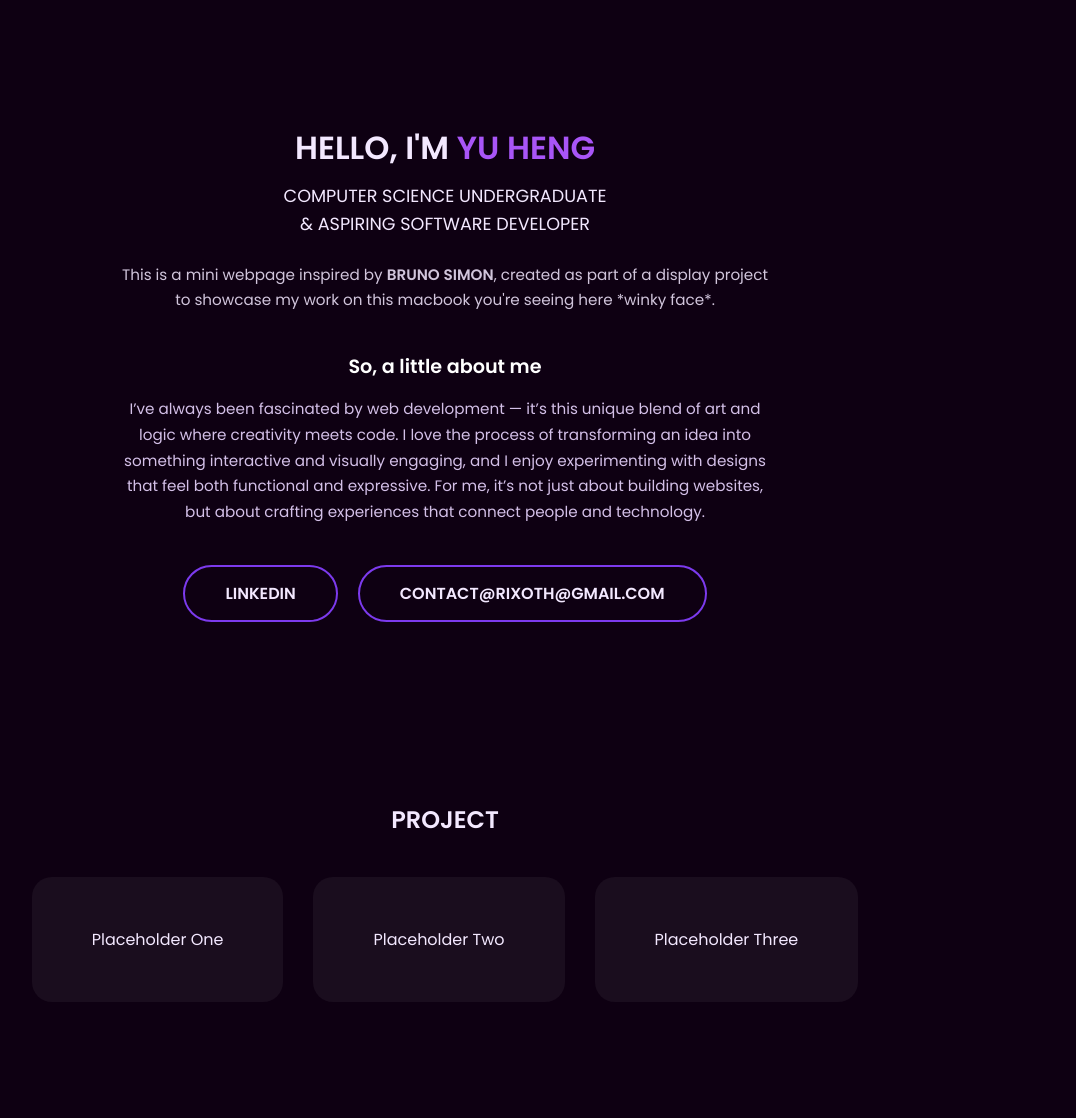
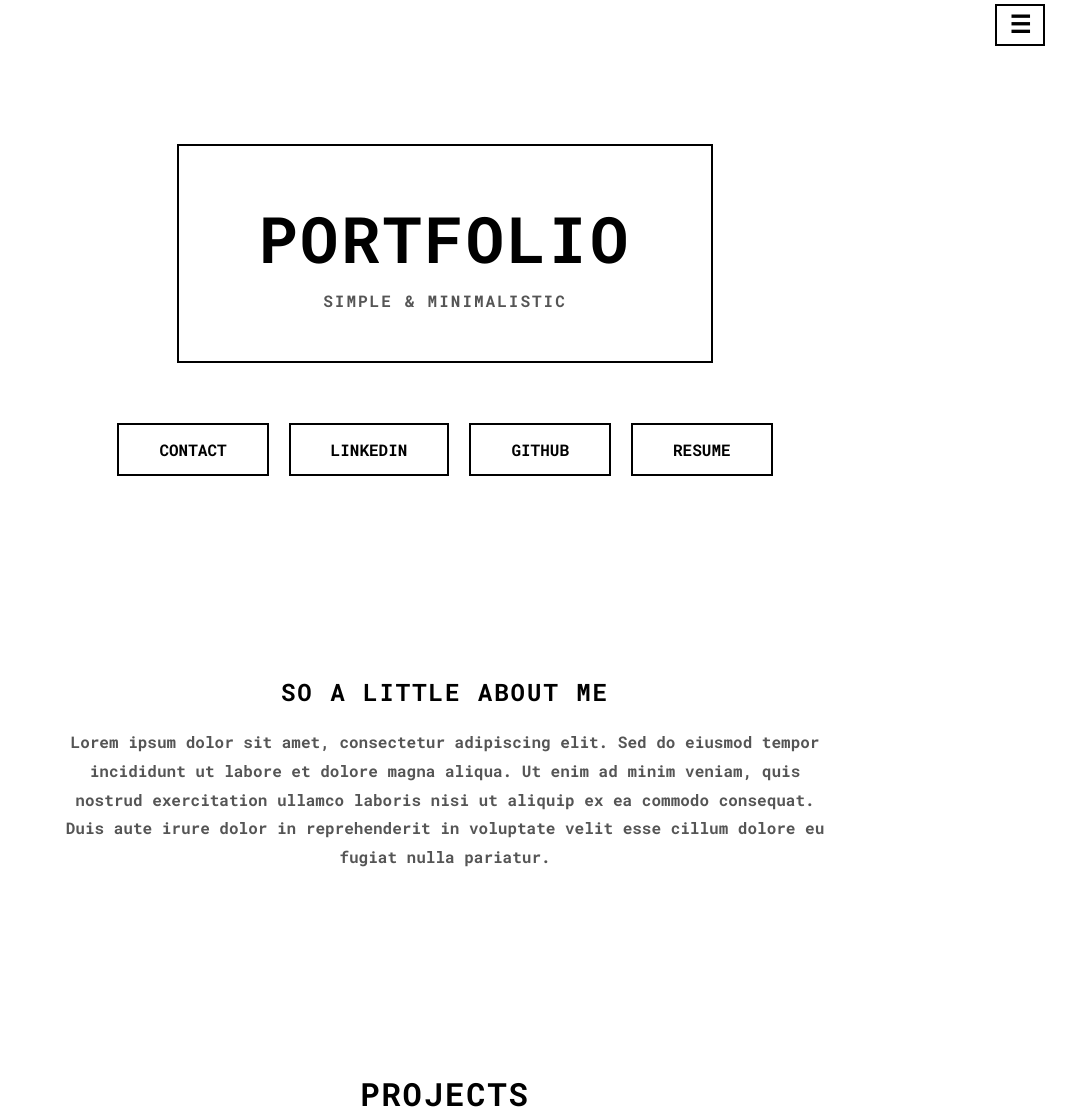
Before and after one commit to yhnothere/simple-html-portfolio, a plain HTML site: page index.html in a window 1280 px wide. Shown: the part 16-1134 px from the top of the page, without its empty margins (195-1271 px from the left). Drawn offline with Linux system fonts and the light colour scheme.

Commit message:
Made it more default

```diff
--- a/index.html
+++ b/index.html
@@ -3,47 +3,76 @@
 <head>
   <meta charset="UTF-8" />
   <meta name="viewport" content="width=device-width, initial-scale=1.0" />
-  <title>Simple HTML Portfolio</title>
+  <title>Minimal Portfolio</title>
+  <link href="https://fonts.googleapis.com/css2?family=Roboto+Mono:wght@700&display=swap" rel="stylesheet">
   <link rel="stylesheet" href="style.css" />
-  <link href="https://fonts.googleapis.com/css2?family=Poppins:wght@400;600&display=swap" rel="stylesheet">
 </head>
 <body>
-  <header class="hero">
-    <h1>HELLO, I'M <span>YU HENG</span></h1>
-    <p class="subtitle">
-        COMPUTER SCIENCE UNDERGRADUATE <br />
-        & ASPIRING SOFTWARE DEVELOPER
-    </p>
-    <p class="subtext">
-        This is a mini webpage inspired by <strong>BRUNO SIMON</strong>, created as part of a display project
-        to showcase my work on this macbook you're seeing here *winky face*.
-    </p>
-    <div class="about-section">
-    <h3>So, a little about me</h3>
-    <p>
-        I’ve always been fascinated by web development — it’s this unique blend of art and logic
-        where creativity meets code. I love the process of transforming an idea into something
-        interactive and visually engaging, and I enjoy experimenting with designs that feel both
-        functional and expressive. For me, it’s not just about building websites, but about crafting
-        experiences that connect people and technology.
-    </p>
-    <div class="btn-group">
-      <a href="https://www.linkedin.com/in/yuheng-toh/" target="_blank" class="btn-slide">LINKEDIN</a>
-      <a href="mailto:rixoth@gmail.com" class="btn-slide">CONTACT@RIXOTH@GMAIL.COM</a>
+  <header class="navbar">
+    <div class="menu-container">
+      <button class="menu-btn">☰</button>
+      <div class="dropdown">
+        <a href="#">HOME</a>
+        <a href="#">INFO</a>
+        <a href="#">ABOUT</a>
+        <a href="#projects">PROJECTS</a>
+      </div>
     </div>
   </header>
 
-    <section id="projects">
-    <h2>PROJECT</h2>
+  <section class="hero">
+    <div class="hero-frame">
+      <h1>PORTFOLIO</h1>
+      <p class="hero-subtitle">SIMPLE & MINIMALISTIC</p>
+    </div>
+
+    <div class="btn-group">
+      <a href="#" class="btn-slide">CONTACT</a>
+      <a href="#" class="btn-slide">LINKEDIN</a>
+      <a href="#" class="btn-slide">GITHUB</a>
+      <a href="#" class="btn-slide">RESUME</a>
+    </div>
+  </section>
+
+  <section class="about-section">
+    <h2>SO A LITTLE ABOUT ME</h2>
+    <p>
+      Lorem ipsum dolor sit amet, consectetur adipiscing elit. Sed do eiusmod tempor
+      incididunt ut labore et dolore magna aliqua. Ut enim ad minim veniam, quis nostrud
+      exercitation ullamco laboris nisi ut aliquip ex ea commodo consequat. Duis aute
+      irure dolor in reprehenderit in voluptate velit esse cillum dolore eu fugiat nulla pariatur.
+    </p>
+  </section>
+
+  <section id="projects">
+    <h2>PROJECTS</h2>
     <div class="projects-container">
-      <div class="project-card">Placeholder One</div>
-      <div class="project-card">Placeholder Two</div>
-      <div class="project-card">Placeholder Three</div>
+      <div class="project-card">
+        <h3>PROJECT ONE</h3>
+        <p>Lorem ipsum dolor sit amet, consectetur adipiscing elit.</p>
+      </div>
+      <div class="project-card">
+        <h3>PROJECT TWO</h3>
+        <p>Integer nec odio. Praesent libero. Sed cursus ante dapibus diam.</p>
+      </div>
+      <div class="project-card">
+        <h3>PROJECT THREE</h3>
+        <p>Sed nisi. Nulla quis sem at nibh elementum imperdiet.</p>
+      </div>
     </div>
   </section>
 
   <footer>
-    <p>© 2025 Yu Heng</p>
+    <p>© 2025 Minimal Portfolio — All Rights Reserved</p>
   </footer>
+
+  <script>
+    const menuBtn = document.querySelector('.menu-btn');
+    const dropdown = document.querySelector('.dropdown');
+
+    menuBtn.addEventListener('click', () => {
+      dropdown.classList.toggle('show');
+    });
+  </script>
 </body>
 </html>
--- a/style.css
+++ b/style.css
@@ -1,8 +1,8 @@
 :root {
-  --bg: #0e0012;
-  --text: #f3e8ff;
-  --accent-start: #7c3aed;
-  --accent-end: #a855f7;
+  --bg: #ffffff;
+  --text: #000000;
+  --subtext: #555555;
+  --border: #000000;
 }
 
 * {
@@ -12,79 +12,101 @@
 }
 
 body {
-  font-family: "Poppins", sans-serif;
+  font-family: 'Roboto Mono', monospace;
+  font-weight: 700;
   background: var(--bg);
   color: var(--text);
   text-align: center;
-  min-height: 100vh;
+  scroll-behavior: smooth;
+  overflow-y: scroll;
+  scrollbar-width: none;
+}
+body::-webkit-scrollbar { display: none; }
+
+.navbar {
+  width: 100%;
+  position: fixed;
+  top: 0;
+  right: 0;
+  display: flex;
+  justify-content: flex-end;
+  padding: 20px 40px;
+  z-index: 10;
+}
+
+.menu-container {
+  position: relative;
+}
+
+.menu-btn {
+  background: none;
+  border: 2px solid var(--text);
+  font-size: 1.5rem;
+  padding: 5px 12px;
+  cursor: pointer;
+  font-weight: 700;
+}
+
+.dropdown {
+  display: none;
+  position: absolute;
+  top: 50px;
+  right: 0;
+  background: var(--bg);
+  border: 2px solid var(--border);
+  box-shadow: 0 4px 10px rgba(0,0,0,0.1);
+  text-align: left;
+  flex-direction: column;
+  min-width: 150px;
+}
+
+.dropdown a {
+  display: block;
+  padding: 12px 20px;
+  text-decoration: none;
+  color: var(--text);
+  border-bottom: 1px solid #eee;
+  transition: background 0.2s ease;
+}
+
+.dropdown a:hover {
+  background: #f4f4f4;
+}
+
+.dropdown.show {
+  display: block;
+}
+
+.hero {
+  padding: 160px 20px 100px;
   display: flex;
   flex-direction: column;
   align-items: center;
-  justify-content: flex-start;
-  scroll-behavior: smooth;
+  justify-content: center;
 }
 
-body::-webkit-scrollbar {
-  display: none;
-}
-
-.hero {
-  padding: 140px 20px 80px;
-  max-width: 800px;
+.hero-frame {
+  border: 2px solid var(--border);
+  padding: 50px 80px;
+  width: fit-content;
   text-align: center;
-  margin: 0 auto;
 }
 
 .hero h1 {
-  font-size: 2rem;
-  font-weight: 600;
+  font-size: 4rem;
+  text-transform: uppercase;
+  letter-spacing: 3px;
+  margin-bottom: 10px;
 }
 
-.hero span {
-  color: var(--accent-end);
-}
-
-.subtitle {
-  font-size: 1.1rem;
-  font-weight: 400;
-  margin-top: 10px;
-  line-height: 1.6;
-}
-
-.subtext {
-  font-size: 0.95rem;
-  opacity: 0.85;
-  line-height: 1.6;
-  margin-top: 25px;
-  max-width: 650px;
-  margin-left: auto;
-  margin-right: auto;
-}
-
-.about-section {
-  margin-top: 40px;
-  text-align: center;
-  max-width: 650px;
-  margin-left: auto;
-  margin-right: auto;
-}
-
-.about-section h3 {
-  font-size: 1.2rem;
-  font-weight: 600;
-  color:  #ffffff;
-  margin-bottom: 15px;
-}
-
-.about-section p {
-  font-size: 0.95rem;
-  opacity: 0.9;
-  line-height: 1.7;
-  color: #e9d5ff;
+.hero-subtitle {
+  font-size: 1rem;
+  letter-spacing: 2px;
+  color: var(--subtext);
 }
 
 .btn-group {
-  margin-top: 40px;
+  margin-top: 60px;
   display: flex;
   justify-content: center;
   gap: 20px;
@@ -95,14 +117,12 @@ body::-webkit-scrollbar {
   position: relative;
   display: inline-block;
   padding: 14px 40px;
-  border: 2px solid var(--accent-start);
+  border: 2px solid var(--text);
   color: var(--text);
-  font-weight: 600;
   text-decoration: none;
+  text-transform: uppercase;
   overflow: hidden;
-  border-radius: 40px;
-  z-index: 1;
-  transition: color 0.3s ease;
+  transition: color 0.3s ease, background 0.3s ease;
 }
 
 .btn-slide::before {
@@ -112,8 +132,8 @@ body::-webkit-scrollbar {
   left: -100%;
   width: 100%;
   height: 100%;
-  background: linear-gradient(90deg, var(--accent-start), var(--accent-end));
-  transition: all 0.4s ease;
+  background: var(--text);
+  transition: left 0.4s ease;
   z-index: -1;
 }
 
@@ -125,11 +145,35 @@ body::-webkit-scrollbar {
   left: 0;
 }
 
+.about-section {
+  max-width: 800px;
+  margin: 100px auto;
+  padding: 0 20px;
+}
+
+.about-section h2 {
+  font-size: 1.5rem;
+  letter-spacing: 2px;
+  margin-bottom: 20px;
+}
+
+.about-section p {
+  font-size: 1rem;
+  line-height: 1.8;
+  color: var(--subtext);
+  font-weight: 700;
+}
+
 #projects {
   padding: 100px 20px;
-  text-align: center;
-  max-width: 900px;
+  max-width: 1900px;
   margin: 0 auto;
+}
+
+#projects h2 {
+  font-size: 2rem;
+  margin-bottom: 50px;
+  letter-spacing: 2px;
 }
 
 .projects-container {
@@ -137,26 +181,23 @@ body::-webkit-scrollbar {
   justify-content: center;
   flex-wrap: wrap;
   gap: 30px;
-  margin-top: 40px;
 }
 
 .project-card {
-  background: rgba(255, 255, 255, 0.05);
+  border: 2px solid var(--border);
   padding: 50px 60px;
-  border-radius: 20px;
+  background: #fafafa;
   transition: transform 0.3s ease, background 0.3s ease;
-  text-align: center;
+  width: 300px;
 }
 
 .project-card:hover {
-  transform: translateY(-10px);
-  background: rgba(168, 85, 247, 0.2);
+  transform: translateY(-8px);
+  background: #f0f0f0;
 }
 
 footer {
-  padding: 40px;
+  padding: 60px 20px;
   font-size: 0.9rem;
-  opacity: 0.7;
-  text-align: center;
-  width: 100%;
+  color: var(--subtext);
 }
```
